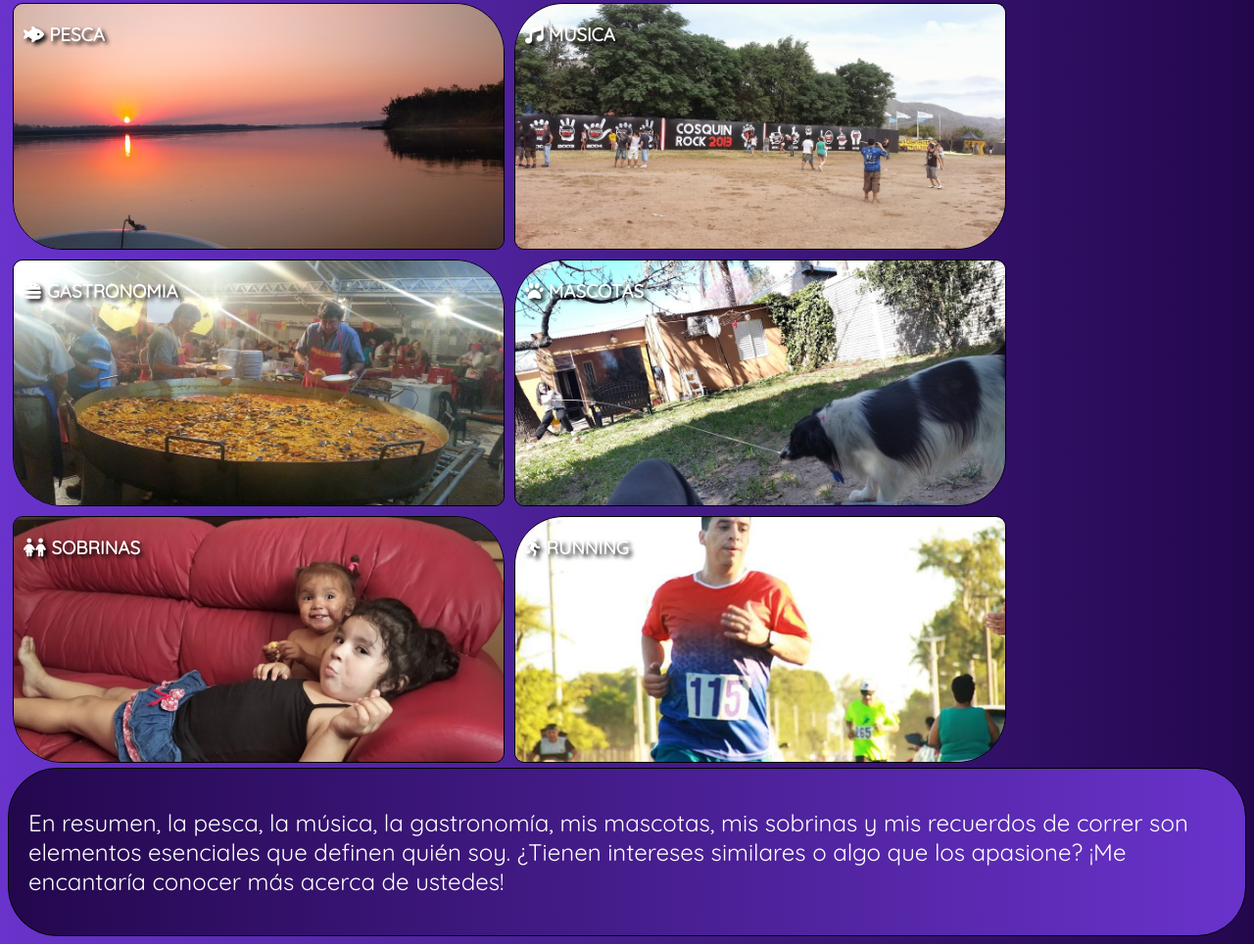
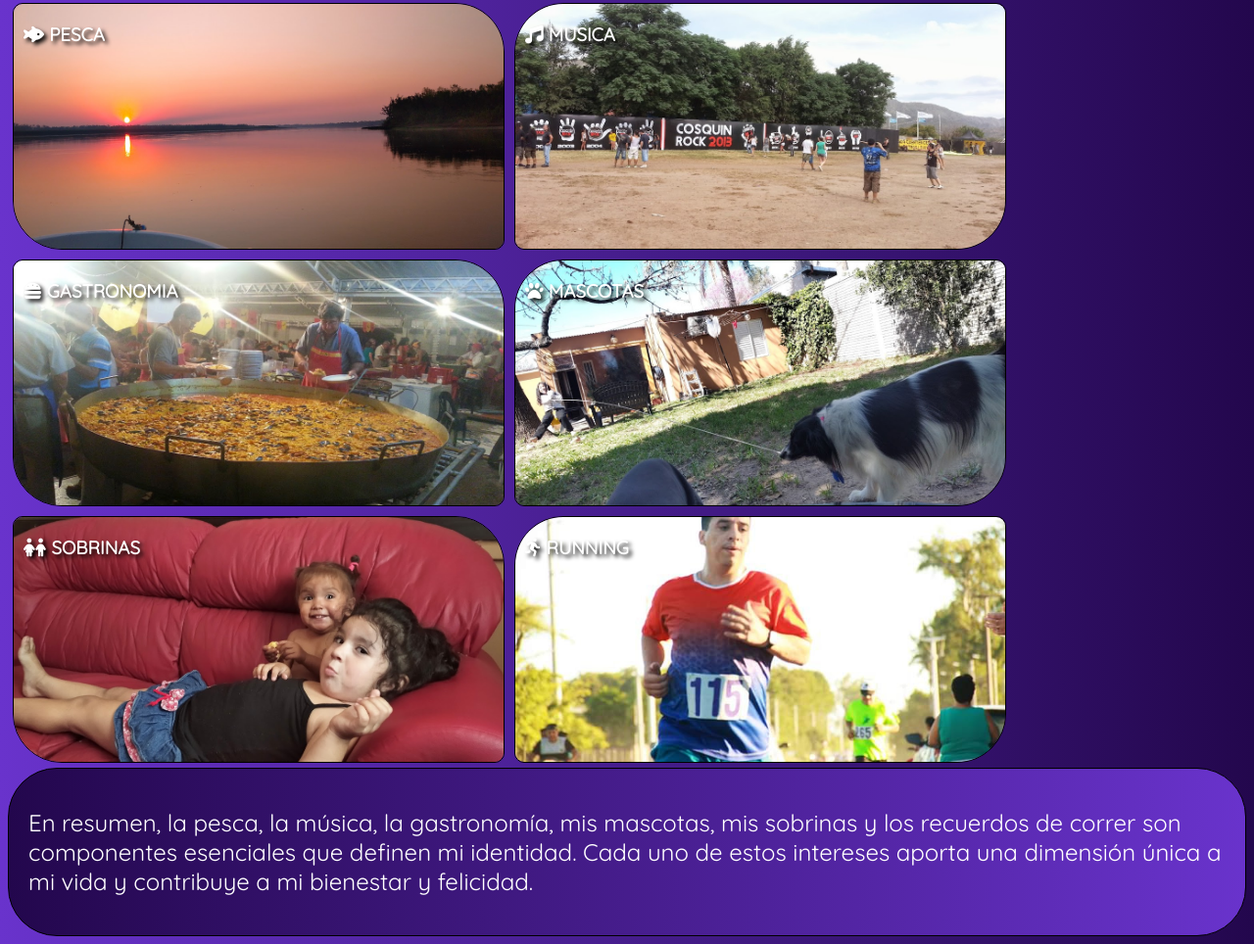
Before and after one commit to tituxco/maquetacion-tp1, a plain HTML site: page index.html in a window 1280 px wide. Shown: the part 165-1129 px from the top of the page at 98% size. Drawn offline with Linux system fonts and the light colour scheme.

Commit message:
modificando para terminar de entender GIT

```diff
--- a/index.html
+++ b/index.html
@@ -47,7 +47,7 @@
         </div>
     </section>
     <div id="pie-de-pagina">
-        <h2>En resumen, la pesca, la música, la gastronomía, mis mascotas, mis sobrinas y mis recuerdos de correr son elementos esenciales que definen quién soy. ¿Tienen intereses similares o algo que los apasione? ¡Me encantaría conocer más acerca de ustedes!</h2>
+        <h2>En resumen, la pesca, la música, la gastronomía, mis mascotas, mis sobrinas y los recuerdos de correr son componentes esenciales que definen mi identidad. Cada uno de estos intereses aporta una dimensión única a mi vida y contribuye a mi bienestar y felicidad.</h2>
     </div>
 </body>
 </html>
```
